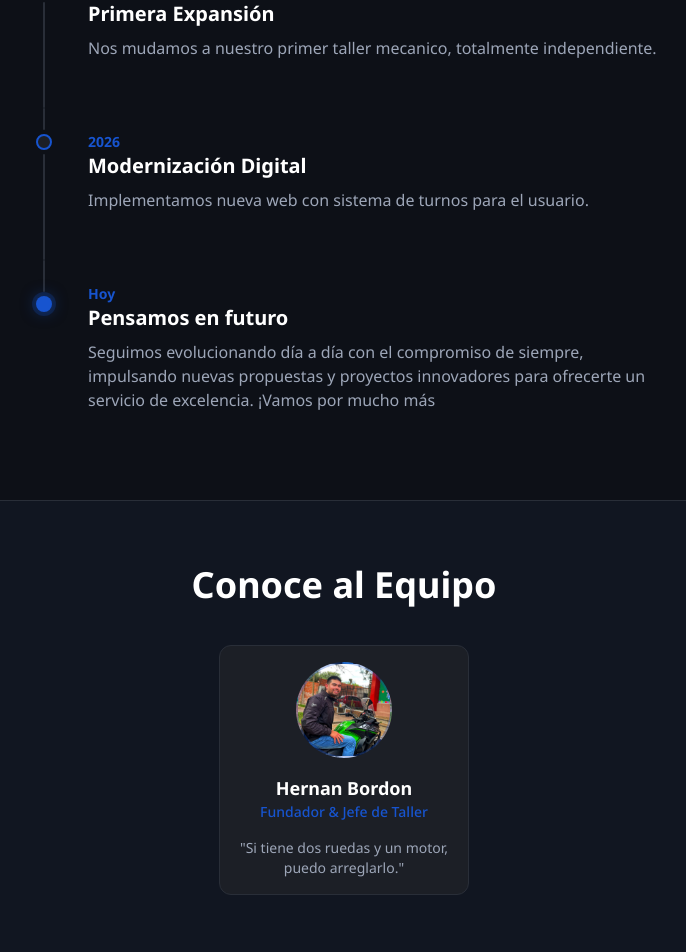
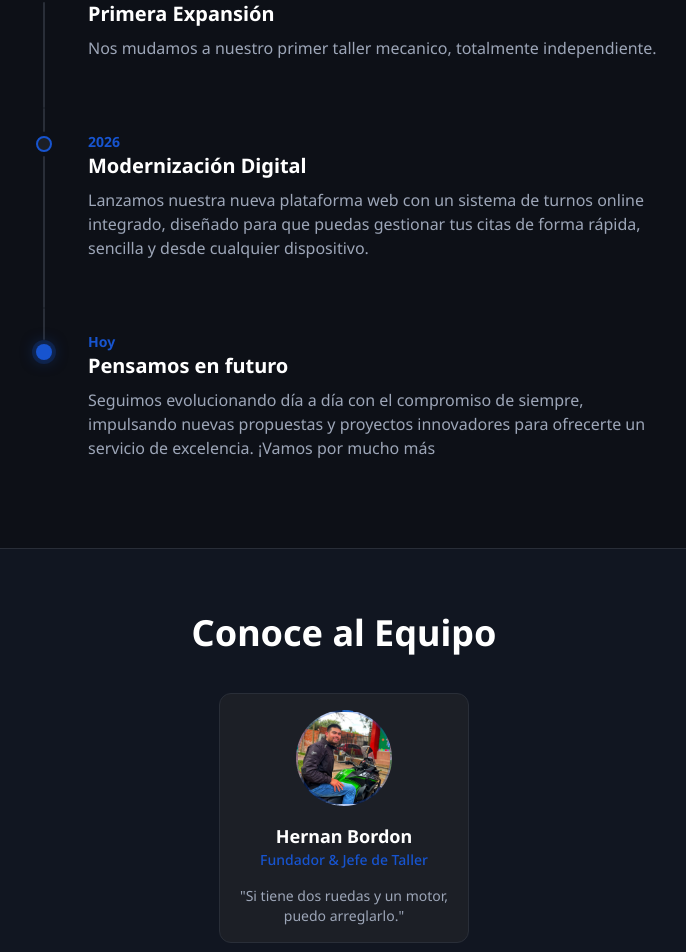
Before and after one commit to jpablo903/SolucionesMecanicas, an Angular app in the folder soluciones-mecanicas/: page /nosotros in a window 1280 px wide. Shown: the part 1848-2800 px from the top of the page, without its empty margins (296-982 px from the left). Built offline with nearby package versions, Linux system fonts and the light colour scheme.

Commit message:
Fix about

```diff
--- a/soluciones-mecanicas/src/app/features/about/about.html
+++ b/soluciones-mecanicas/src/app/features/about/about.html
@@ -162,8 +162,10 @@
                 <div class="flex flex-col pb-12 pt-6">
                     <span class="text-primary font-bold text-sm">2026</span>
                     <h3 class="text-white text-xl font-bold mb-2">Modernización Digital</h3>
-                    <p class="text-text-secondary text-base">Implementamos nueva web con sistema de turnos para el
-                        usuario.</p>
+                    <p class="text-text-secondary text-base">Lanzamos nuestra nueva plataforma web con un sistema de
+                        turnos
+                        online integrado, diseñado para que puedas gestionar tus citas de forma rápida,
+                        sencilla y desde cualquier dispositivo.</p>
                 </div>
                 <!-- Item 4 -->
                 <div class="flex flex-col items-center gap-1 pb-3">
```
